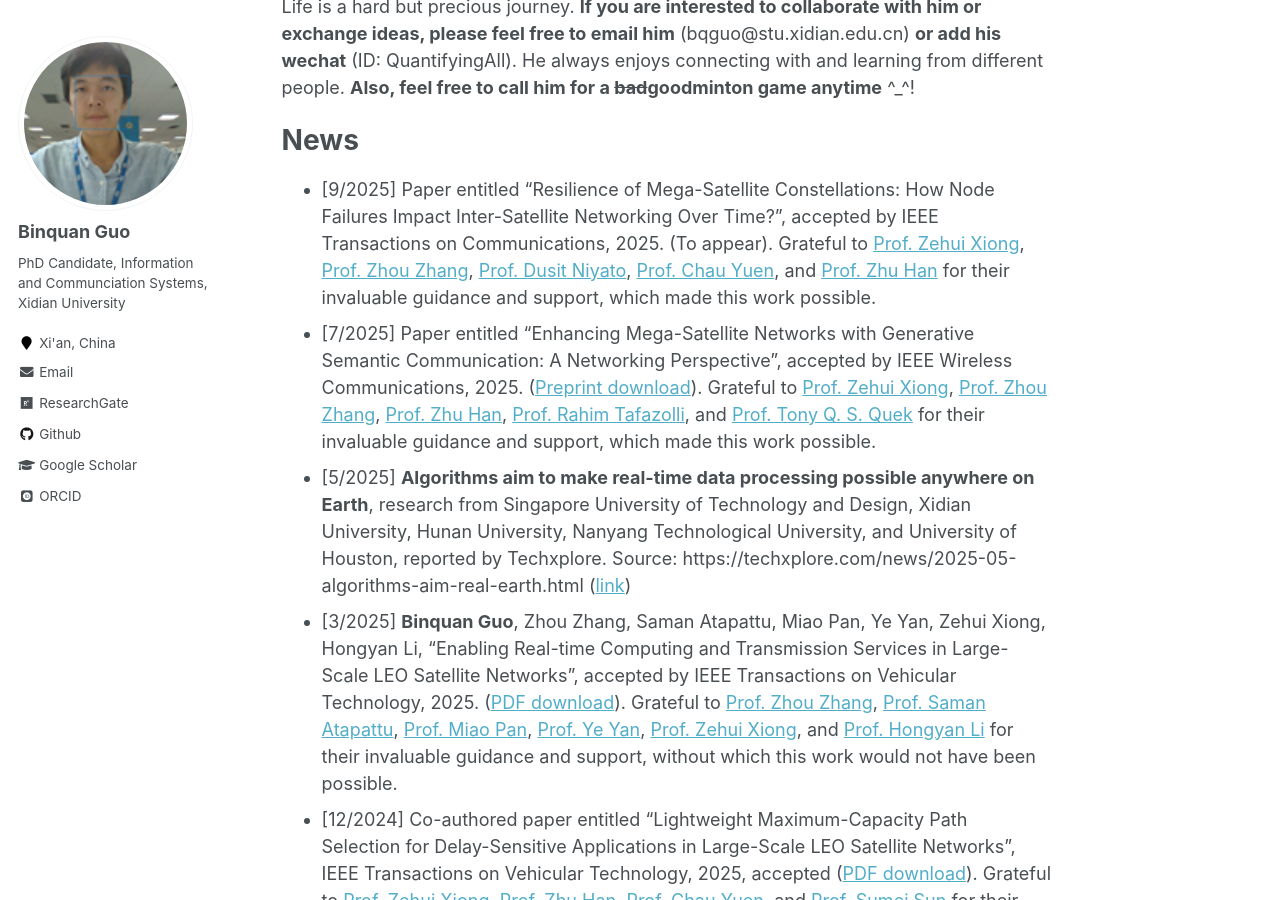
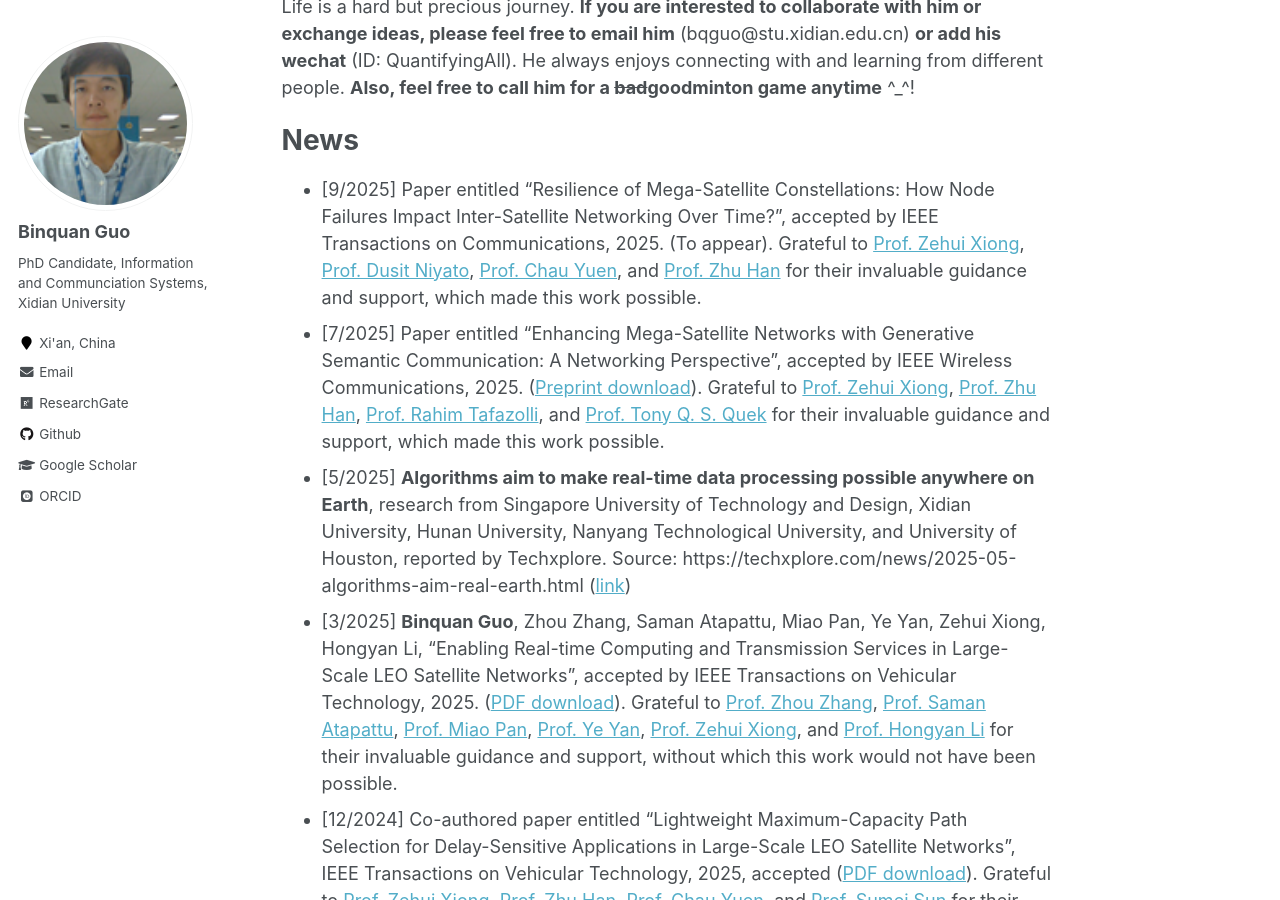
Before and after one commit to wilixx/wilixx.github.io, a Jekyll site: the page built from _pages/about.md, in a window 1280 px wide and 900 px high, scrolled down 542 px. Built offline with Jekyll 4.4.1, drawn with Linux system fonts in a browser that asks for light colours; some web fonts are replaced.

Commit message:
Update about.md

```diff
--- a/_pages/about.md
+++ b/_pages/about.md
@@ -15,8 +15,8 @@ Life is a hard but precious journey. **If you are interested to collaborate with
 
 News
 ======
-* [9/2025] Paper entitled "Resilience of Mega-Satellite Constellations: How Node Failures Impact Inter-Satellite Networking Over Time?", accepted by IEEE Transactions on Communications, 2025. (To appear). Grateful to [Prof. Zehui Xiong](https://sites.google.com/view/zehuixiong), [Prof. Zhou Zhang](https://ieeexplore.ieee.org/author/37598591200), [Prof. Dusit Niyato](https://ieeexplore.ieee.org/author/37296968900), [Prof. Chau Yuen](https://ieeexplore.ieee.org/author/37273147100), and [Prof. Zhu Han](https://ieeexplore.ieee.org/author/37278605300) for their invaluable guidance and support, which made this work possible.
-* [7/2025] Paper entitled "Enhancing Mega-Satellite Networks with Generative Semantic Communication: A Networking Perspective", accepted by IEEE Wireless Communications, 2025. ([Preprint download](https://arxiv.org/abs/2508.07573)). Grateful to [Prof. Zehui Xiong](https://sites.google.com/view/zehuixiong), [Prof. Zhou Zhang](https://ieeexplore.ieee.org/author/37598591200), [Prof. Zhu Han](https://ieeexplore.ieee.org/author/37278605300), [Prof. Rahim Tafazolli](https://ieeexplore.ieee.org/author/37280285600), and [Prof. Tony Q. S. Quek](https://ieeexplore.ieee.org/author/37266597300) for their invaluable guidance and support, which made this work possible.
+* [9/2025] Paper entitled "Resilience of Mega-Satellite Constellations: How Node Failures Impact Inter-Satellite Networking Over Time?", accepted by IEEE Transactions on Communications, 2025. (To appear). Grateful to [Prof. Zehui Xiong](https://sites.google.com/view/zehuixiong), [Prof. Dusit Niyato](https://ieeexplore.ieee.org/author/37296968900), [Prof. Chau Yuen](https://ieeexplore.ieee.org/author/37273147100), and [Prof. Zhu Han](https://ieeexplore.ieee.org/author/37278605300) for their invaluable guidance and support, which made this work possible.
+* [7/2025] Paper entitled "Enhancing Mega-Satellite Networks with Generative Semantic Communication: A Networking Perspective", accepted by IEEE Wireless Communications, 2025. ([Preprint download](https://arxiv.org/abs/2508.07573)). Grateful to [Prof. Zehui Xiong](https://sites.google.com/view/zehuixiong), [Prof. Zhu Han](https://ieeexplore.ieee.org/author/37278605300), [Prof. Rahim Tafazolli](https://ieeexplore.ieee.org/author/37280285600), and [Prof. Tony Q. S. Quek](https://ieeexplore.ieee.org/author/37266597300) for their invaluable guidance and support, which made this work possible.
 * [5/2025] **Algorithms aim to make real-time data processing possible anywhere on Earth**, research from Singapore University of Technology and Design, Xidian University, Hunan University, Nanyang
 Technological University, and University of Houston, reported by Techxplore. Source: https://techxplore.com/news/2025-05-algorithms-aim-real-earth.html ([link](https://techxplore.com/news/2025-05-algorithms-aim-real-earth.html))
 * [3/2025]  **Binquan Guo**, Zhou Zhang, Saman Atapattu, Miao Pan, Ye Yan, Zehui Xiong, Hongyan Li, "Enabling Real-time Computing and Transmission Services in Large-Scale LEO Satellite Networks", accepted by IEEE Transactions on Vehicular Technology, 2025. ([PDF download](https://ieeexplore.ieee.org/document/10937133)). Grateful to [Prof. Zhou Zhang](https://ieeexplore.ieee.org/author/37598591200), [Prof. Saman Atapattu](https://ieeexplore.ieee.org/author/37395727200), [Prof. Miao Pan](https://ieeexplore.ieee.org/author/37398541500), [Prof. Ye Yan](https://ieeexplore.ieee.org/author/37088651554), [Prof. Zehui Xiong](https://sites.google.com/view/zehuixiong), and [Prof. Hongyan Li](https://ieeexplore.ieee.org/author/37600669300) for their invaluable guidance and support, without which this work would not have been possible.
```
